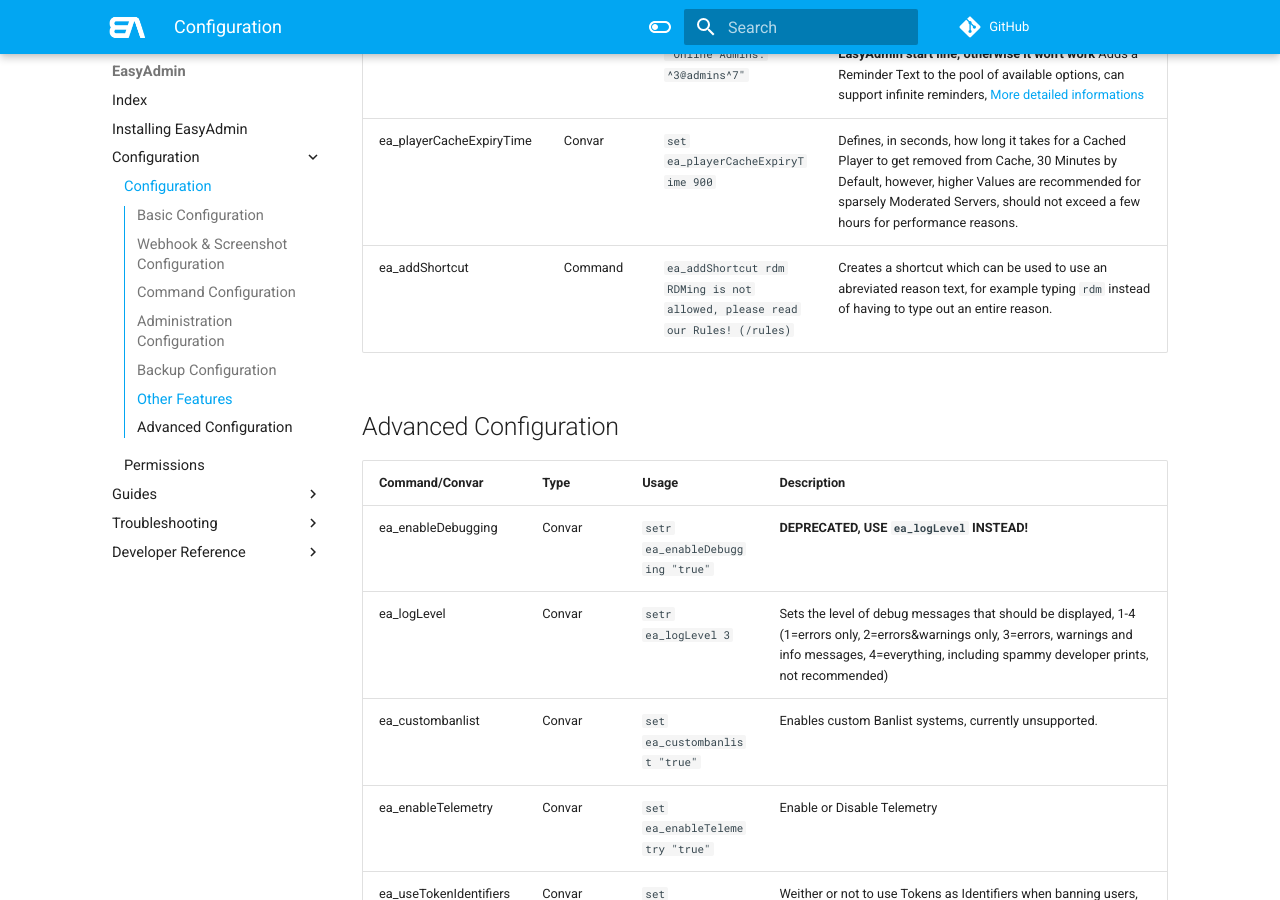
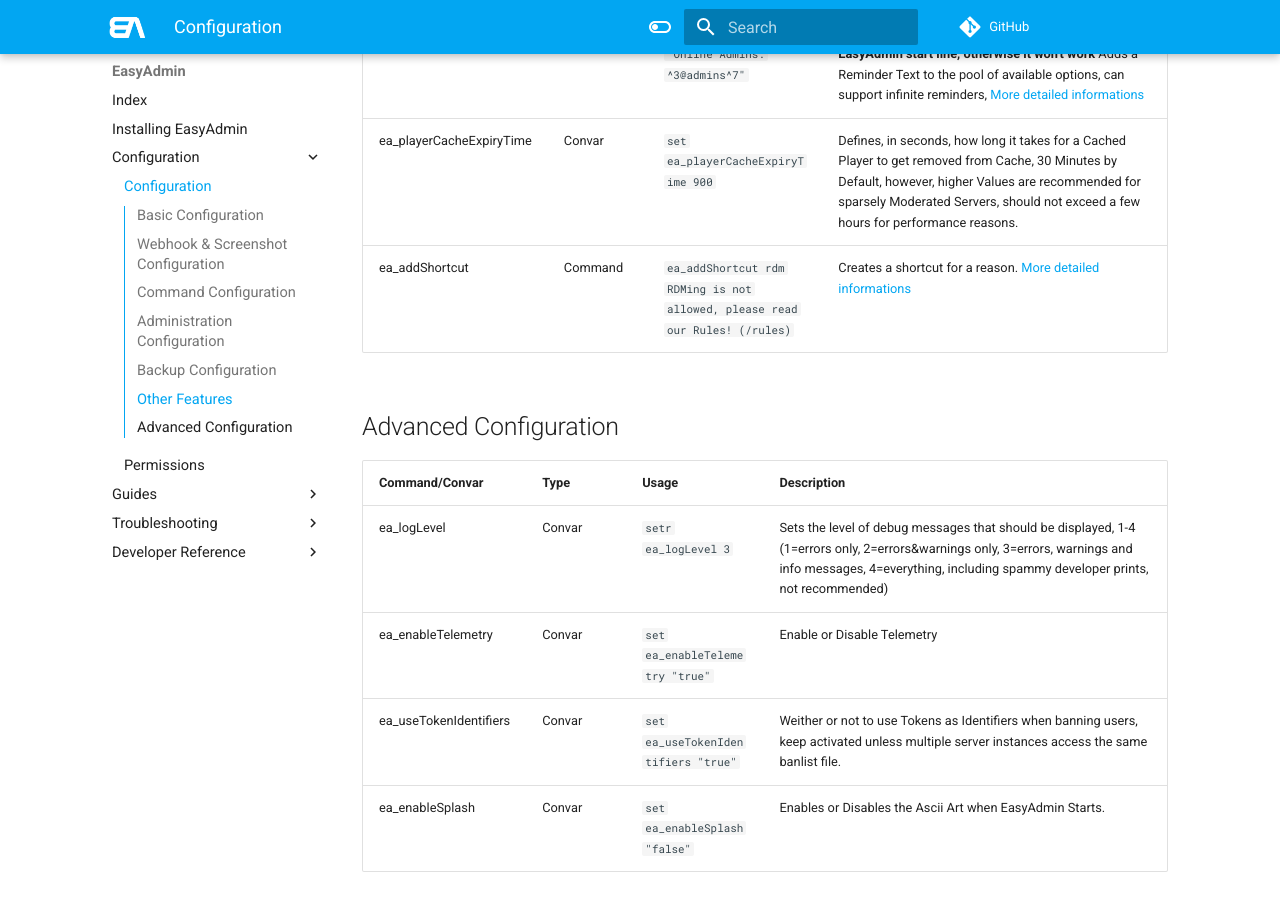
Before and after one commit to Blumlaut/EasyAdmin-docs, an MkDocs documentation site: the page built from docs/config.md, in a window 1280 px wide and 900 px high, scrolled down 4176 px. Built offline with MkDocs 1.6.1 and Material for MkDocs 9.7.7, drawn with Linux system fonts in a browser that asks for light colours; comment, search, counter and statistics services are not loaded.

Commit message:
Update config.md

```diff
--- a/docs/config.md
+++ b/docs/config.md
@@ -71,16 +71,14 @@ Note that "sets" and "set" are **not** identical, make sure not to use them inte
 | ea_chatReminderTime         | Convar  | `set ea_chatReminderTime 0`                                                | Time ( in minutes ) of how often there should be a random Chat Reminder printed to Chat, disabled if 0.                                                                                                                                    |
 | ea_addReminder              | Command | `ea_addReminder "Online Admins: ^3@admins^7"`                              | **Make sure to add this parameter BELOW the EasyAdmin start line, otherwise it won't work** Adds a Reminder Text to the pool of available options, can support infinite reminders, [More detailed informations](reminders.md)                                           |
 | ea_playerCacheExpiryTime    | Convar  | `set ea_playerCacheExpiryTime 900`                                         | Defines, in seconds, how long it takes for a Cached Player to get removed from Cache, 30 Minutes by Default, however, higher Values are recommended for sparsely Moderated Servers, should not exceed a few hours for performance reasons. |
-| ea_addShortcut    		  | Command | `ea_addShortcut rdm RDMing is not allowed, please read our Rules! (/rules)`| Creates a shortcut which can be used to use an abreviated reason text, for example typing `rdm` instead of having to type out an entire reason. |
+| ea_addShortcut    		  | Command | `ea_addShortcut rdm RDMing is not allowed, please read our Rules! (/rules)`| Creates a shortcut for a reason. [More detailed informations](shortcuts.md) |
 
 
 ## Advanced Configuration
 
 |       Command/Convar        |  Type   |                                   Usage                                    |                                                                                                                Description                                                                                                                 |
 |-----------------------------|---------|----------------------------------------------------------------------------|--------------------------------------------------------------------------------------------------------------------------------------------------------------------------------------------------------------------------------------------|
-| ea_enableDebugging          | Convar  | `setr ea_enableDebugging "true"`                                           | **DEPRECATED, USE `ea_logLevel` INSTEAD!**
 | ea_logLevel				  | Convar 	| `setr ea_logLevel 3`														 | Sets the level of debug messages that should be displayed, 1-4 (1=errors only, 2=errors&warnings only, 3=errors, warnings and info messages, 4=everything, including spammy developer prints, not recommended)
-| ea_custombanlist            | Convar  | `set ea_custombanlist "true"`                                              | Enables custom Banlist systems, currently unsupported.                                                                                                        |
 | ea_enableTelemetry          | Convar  | `set ea_enableTelemetry "true"`                                            | Enable or Disable Telemetry                                                                                                                                                                                                                |
 | ea_useTokenIdentifiers      | Convar  | `set ea_useTokenIdentifiers "true"`                                        | Weither or not to use Tokens as Identifiers when banning users, keep activated unless multiple server instances access the same banlist file.                                                                                              |
 | ea_enableSplash			  | Convar  | `set ea_enableSplash "false"`												 | Enables or Disables the Ascii Art when EasyAdmin Starts.
```
